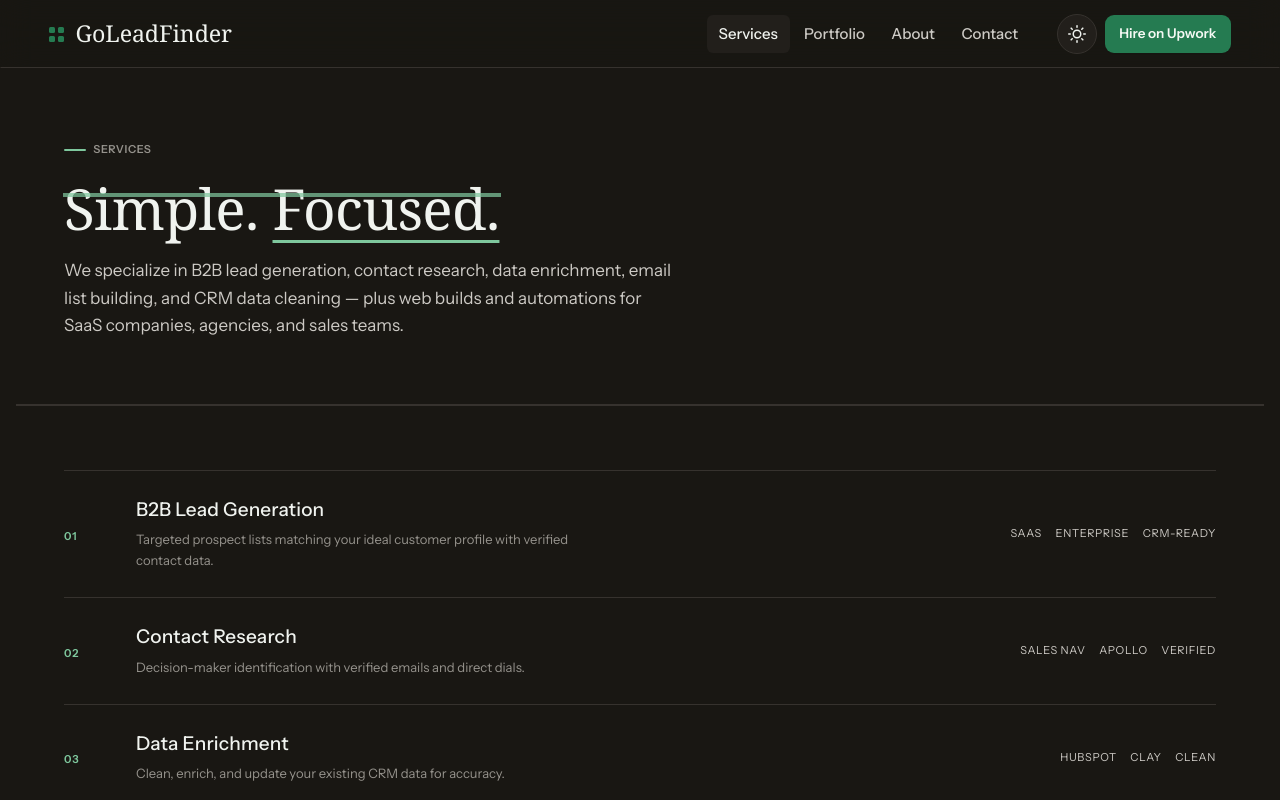
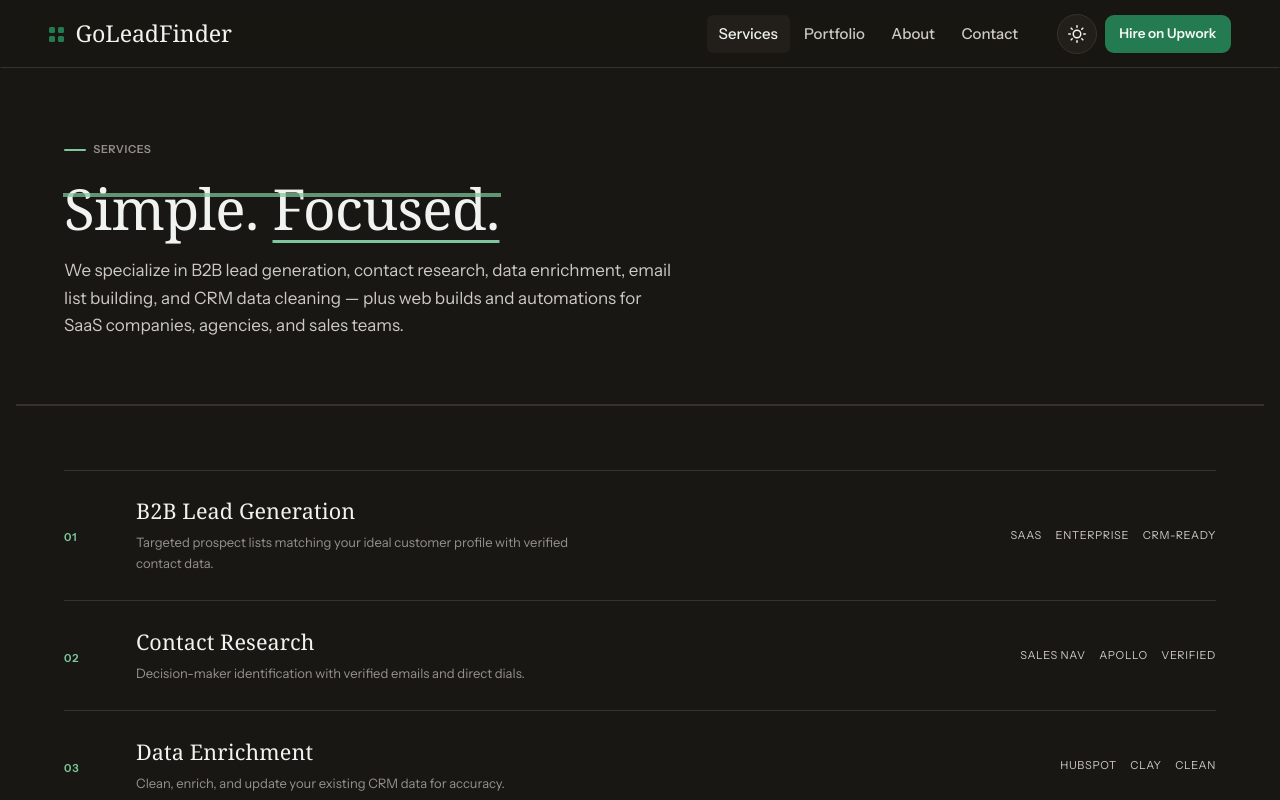
Before and after one commit to muhammadbinriaz/z-upwork-project-portfolio, a React (Vite) app: page /services in a window 1280 px wide. Shown: the top 800 px of the page. Built offline with nearby package versions, Linux system fonts and the light colour scheme; a web font is replaced by a local one.

Commit message:
Keep Canela on service titles, only ease spacing.
Revert the sans swap; use regular weight and slightly open tracking so the serif doesn’t look cramped.

```diff
--- a/src/index.css
+++ b/src/index.css
@@ -850,13 +850,13 @@ textarea.input { resize: vertical; min-height: 6rem; }
   padding-top: 0.35rem;
 }
 .service-row__title {
-  font-family: var(--font-ui);
-  font-size: clamp(1.0625rem, 1.5vw, 1.1875rem);
-  font-weight: 500;
-  letter-spacing: 0.01em;
-  color: var(--color-ink);
-  margin: 0 0 0.4rem;
-  line-height: 1.35;
+  font-family: var(--font-display);
+  font-size: clamp(1.15rem, 1.8vw, 1.35rem);
+  font-weight: 400;
+  letter-spacing: 0.005em;
+  color: var(--color-ink);
+  margin: 0 0 0.45rem;
+  line-height: 1.3;
 }
 .service-row__text {
   font-size: var(--text-sm);
```
